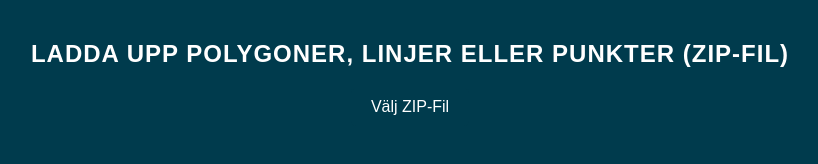
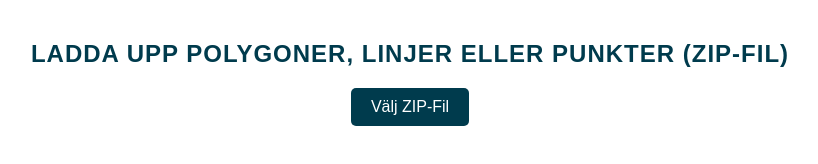
Before and after one commit to Jonassigfridsson/zip-extraction-tool, a plain HTML site: page index.html in a window 1280 px wide. Shown: the whole page, without its empty margins (230-1048 px from the left). Drawn offline with Linux system fonts and the light colour scheme.

Commit message:
Update index.html

```diff
--- a/index.html
+++ b/index.html
@@ -8,8 +8,8 @@
         body {
             font-family: 'Arial', sans-serif;
             text-align: center;
-            background-color: #003b4d;
-            color: white;
+            background-color: #ffffff;
+            color: #003b4d;
             margin: 0;
             padding: 20px;
         }
```
